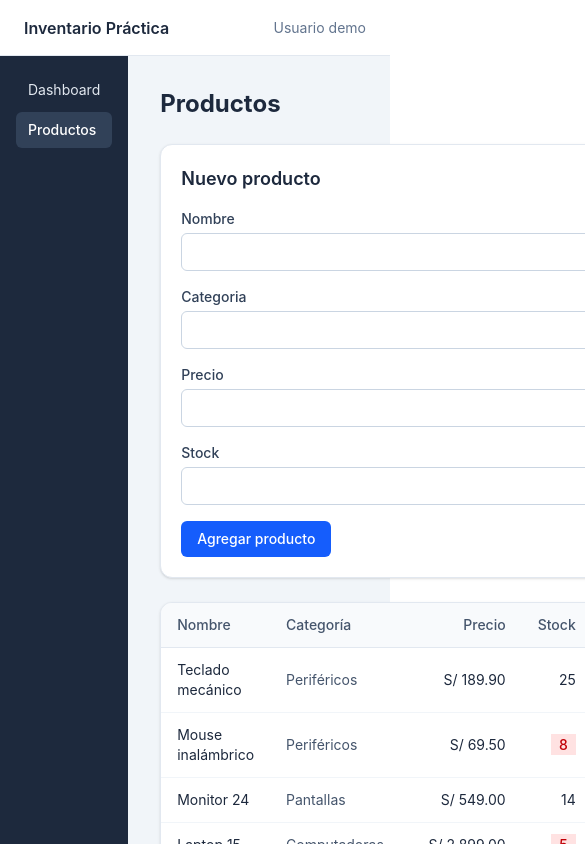
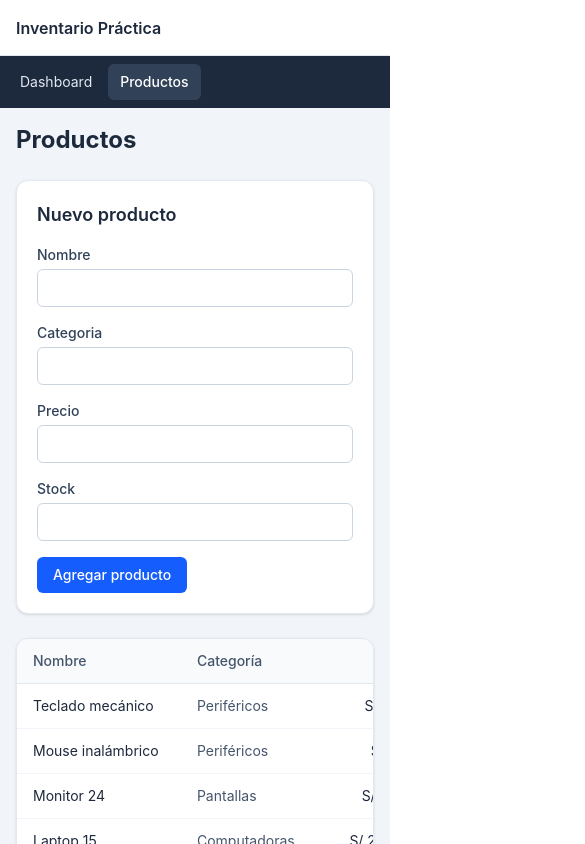
Before and after one commit to GeraldRL/SI-WEB-BORRADOR, a React (Vite) app in the folder client/: page /productos in a window 390 px wide. Shown: the top 844 px of the page, 585 px wide, since content can reach past the window. Built offline with nearby package versions, Linux system fonts and the light colour scheme.

Commit message:
style(client): ajustar diseño responsivo

```diff
--- a/client/src/components/Layout.jsx
+++ b/client/src/components/Layout.jsx
@@ -6,9 +6,9 @@ function Layout() {
     return (
         <div className="min-h-screen flex flex-col bg-slate-100">
             <Navbar />
-            <div className="flex flex-1">
+            <div className="flex flex-1 flex-col md:flex-row">
                 <Sidebar />
-                <main className="flex-1 p-8">
+                <main className="flex-1 min-w-0 p-4 md:p-8">
                     <Outlet />
                 </main>
             </div>
--- a/client/src/components/Navbar.jsx
+++ b/client/src/components/Navbar.jsx
@@ -1,8 +1,8 @@
 function Navbar() {
     return (
-        <header className="h-14 bg-white border-b border-slate-200 flex items-center justify-between px-6">
+        <header className="h-14 bg-white border-b border-slate-200 flex items-center justify-between px-4 md:px-6">
             <span className="font-semibold text-slate-800">Inventario Práctica</span>
-            <span className="text-sm text-slate-500">Usuario demo</span>
+            <span className="hidden sm:inline text-sm text-slate-500">Usuario demo</span>
         </header>
     );
 }
--- a/client/src/components/Sidebar.jsx
+++ b/client/src/components/Sidebar.jsx
@@ -7,8 +7,8 @@ const links = [
 
 function Sidebar() {
     return (
-        <aside className="w-56 bg-slate-800 text-slate-200 p-4">
-            <nav className="flex flex-col gap-1">
+        <aside className="w-full md:w-56 bg-slate-800 text-slate-200 p-2 md:p-4">
+            <nav className="flex flex-row md:flex-col gap-1">
                 {links.map((link) => (
                     <NavLink
                         key={link.to}
--- a/client/src/pages/ProductosPage.jsx
+++ b/client/src/pages/ProductosPage.jsx
@@ -46,7 +46,7 @@ function ProductosPage() {
             />
 
             <div className="bg-white rounded-xl shadow-sm border border-slate-200 overflow-x-auto">
-                <table className="w-full text-sm text-left">
+                <table className="w-full min-w-[640px] text-sm text-left">
                     <ProductosTableHeader />
                     <tbody>
                         {productos.map((producto) => (
```
